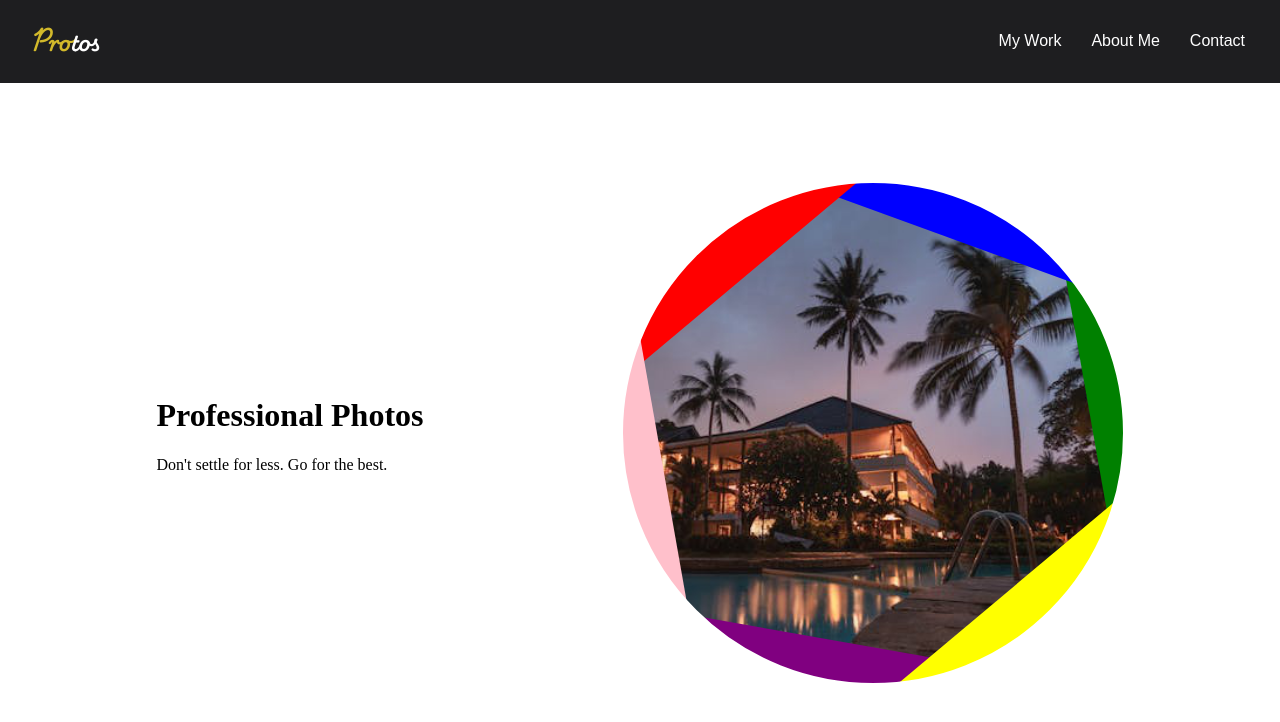
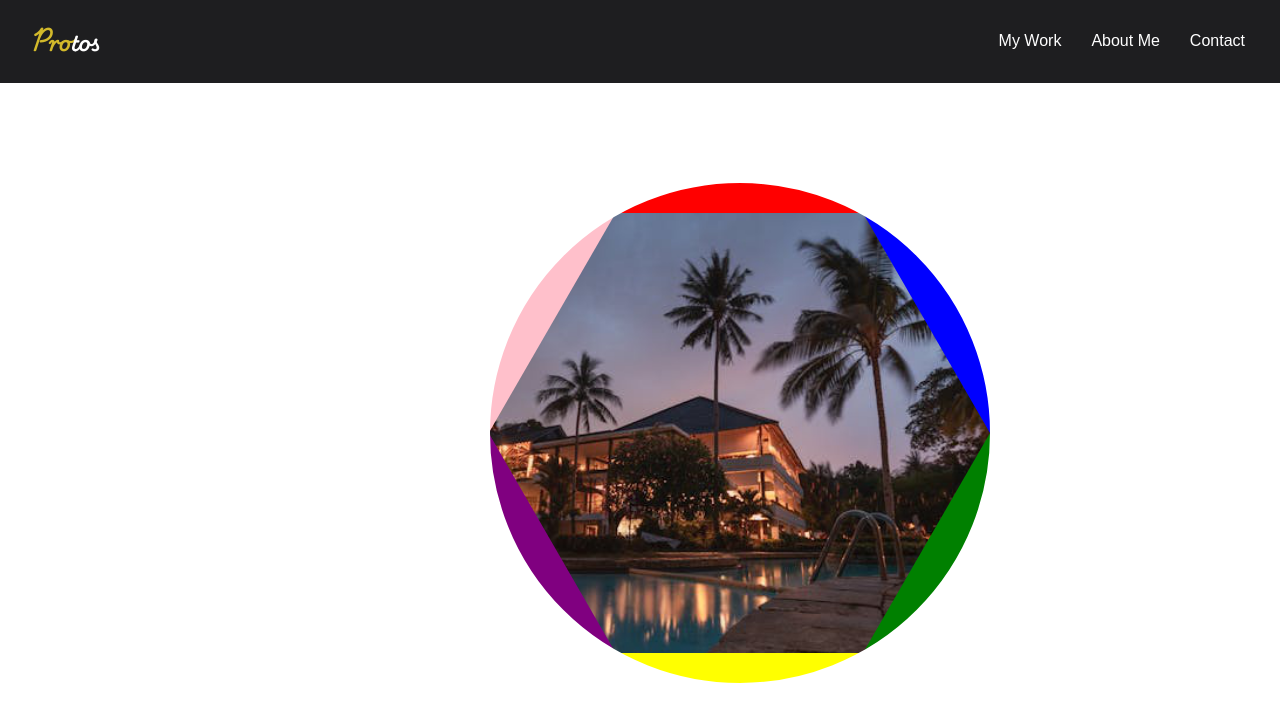
Before and after one commit to andre2xu/portfolio_photographer_portfolio, a React (Create React App) app: page / in a window 1280 px wide. Shown: the top 722 px of the page. Built offline with nearby package versions, Linux system fonts and the light colour scheme.

Commit message:
Redid the CSS for the camera shutter covers.

```diff
--- a/src/sass/_HomePageStylesheet.scss
+++ b/src/sass/_HomePageStylesheet.scss
@@ -27,8 +27,8 @@
                         position: absolute;
                         top: 0;
                         left: 0;
-                        width: 100%;
-                        height: 100%;
+                        width: inherit;
+                        height: inherit;
                         border-radius: 50%;
                         outline: solid 250px #fff;
                         z-index: 2;
@@ -38,48 +38,49 @@
                         position: absolute;
                         z-index: 1;
                         width: 1000px;
-                        height: 250px;
+                        height: 500px;
+                        background-color: #000;
 
                         &.n1 {
                             background-color: red;
-                            top: 0%;
-                            left: -122%;
-                            transform: rotate(-40deg);
+                            top: -470px;
+                            left: 0;
+                            transform: rotate(0deg);
                         }
 
                         &.n2 {
                             background-color: blue;
-                            top: -28%;
-                            left: 0;
-                            transform: rotate(20deg);
+                            top: -500px;
+                            left: 0px;
+                            transform: rotate(60deg);
                         }
 
                         &.n3 {
                             background-color: green;
-                            top: 0;
-                            left: 15%;
-                            transform: rotate(80deg);
+                            top: 500px;
+                            left: 0;
+                            transform: rotate(-60deg);
                         }
 
                         &.n4 {
                             background-color: yellow;
-                            top: 70%;
+                            top: 470px;
                             left: 0;
-                            transform: rotate(-40deg);
+                            transform: rotate(0deg);
                         }
 
                         &.n5 {
                             background-color: purple;
-                            top: 95%;
-                            left: -40%;
-                            transform: rotate(10deg);
+                            top: 0;
+                            left: -790px;
+                            transform: rotate(240deg);
                         }
 
                         &.n6 {
                             background-color: pink;
                             top: 0;
-                            left: -123%;
-                            transform: rotate(-100deg);
+                            left: -790px;
+                            transform: rotate(-240deg);
                         }
                     }
 
--- a/src/views/Home.tsx
+++ b/src/views/Home.tsx
@@ -10,7 +10,7 @@ function Home() {
 
             <main>
                 <div id='teaser-section' className='section'>
-                    <div>
+                    <div style={{display: 'none'}}>
                         <h1>Professional Photos</h1>
 
                         <p>Don't settle for less. Go for the best.</p>
@@ -19,12 +19,12 @@ function Home() {
                     <div id='camera-shutter'>
                         <div id='lens'></div>
 
+                        <div className='cover n1'></div>
+                        <div className='cover n2'></div>
                         <div className='cover n3'></div>
-                        <div className='cover n2'></div>
-                        <div className='cover n1'></div>
+                        <div className='cover n4'></div>
+                        <div className='cover n5'></div>
                         <div className='cover n6'></div>
-                        <div className='cover n5'></div>
-                        <div className='cover n4'></div>
 
                         <div className='teaser-image hide' style={{backgroundImage: 'url(/images/pexels-misha-earle-366060-1777843.jpg)'}}></div>
                         <div className='teaser-image hide' style={{backgroundImage: 'url(/images/pexels-sabel-blanco-662810-2339724.jpg)'}}></div>
```
Also changed, not shown: public/index.css.
